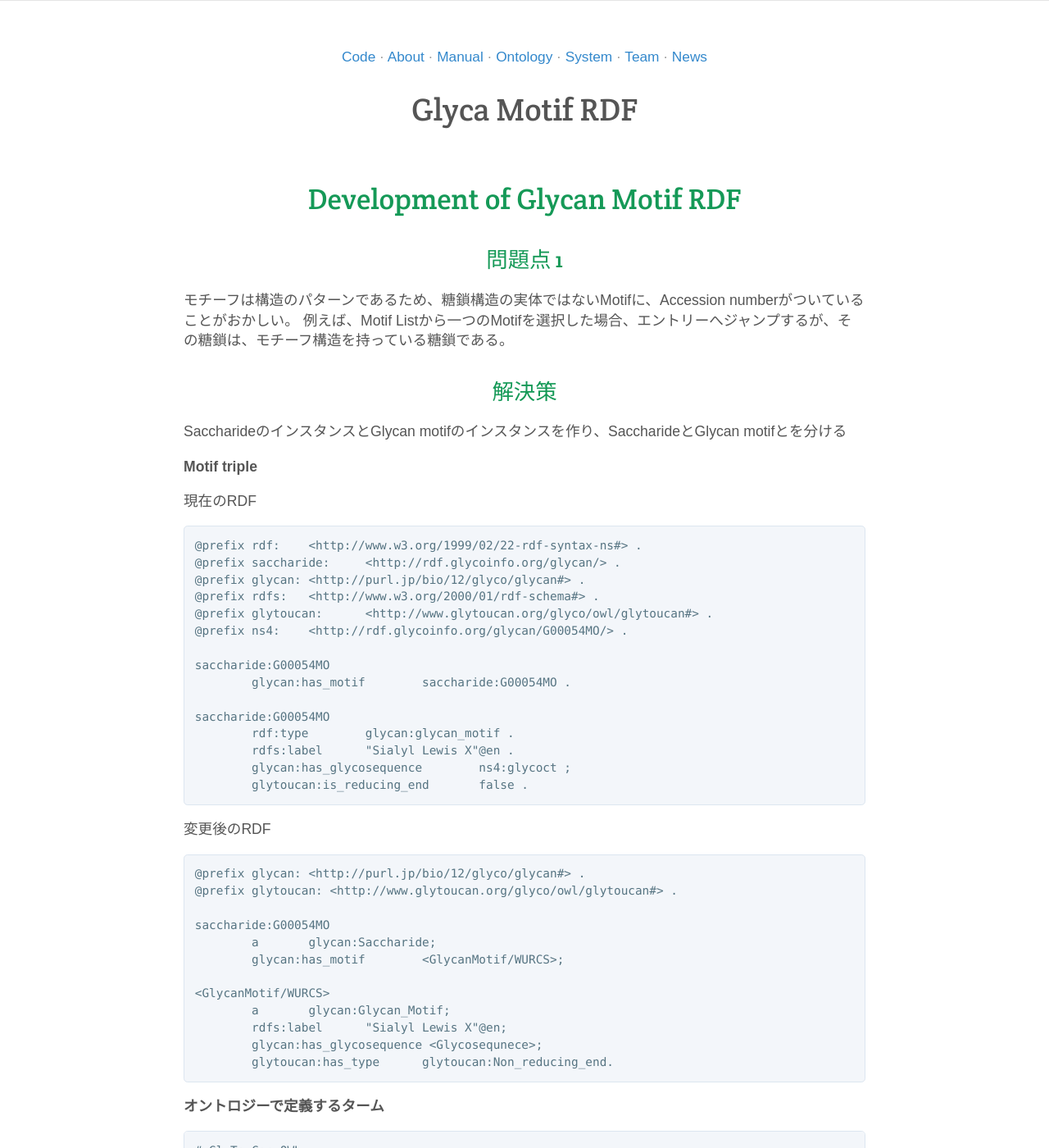
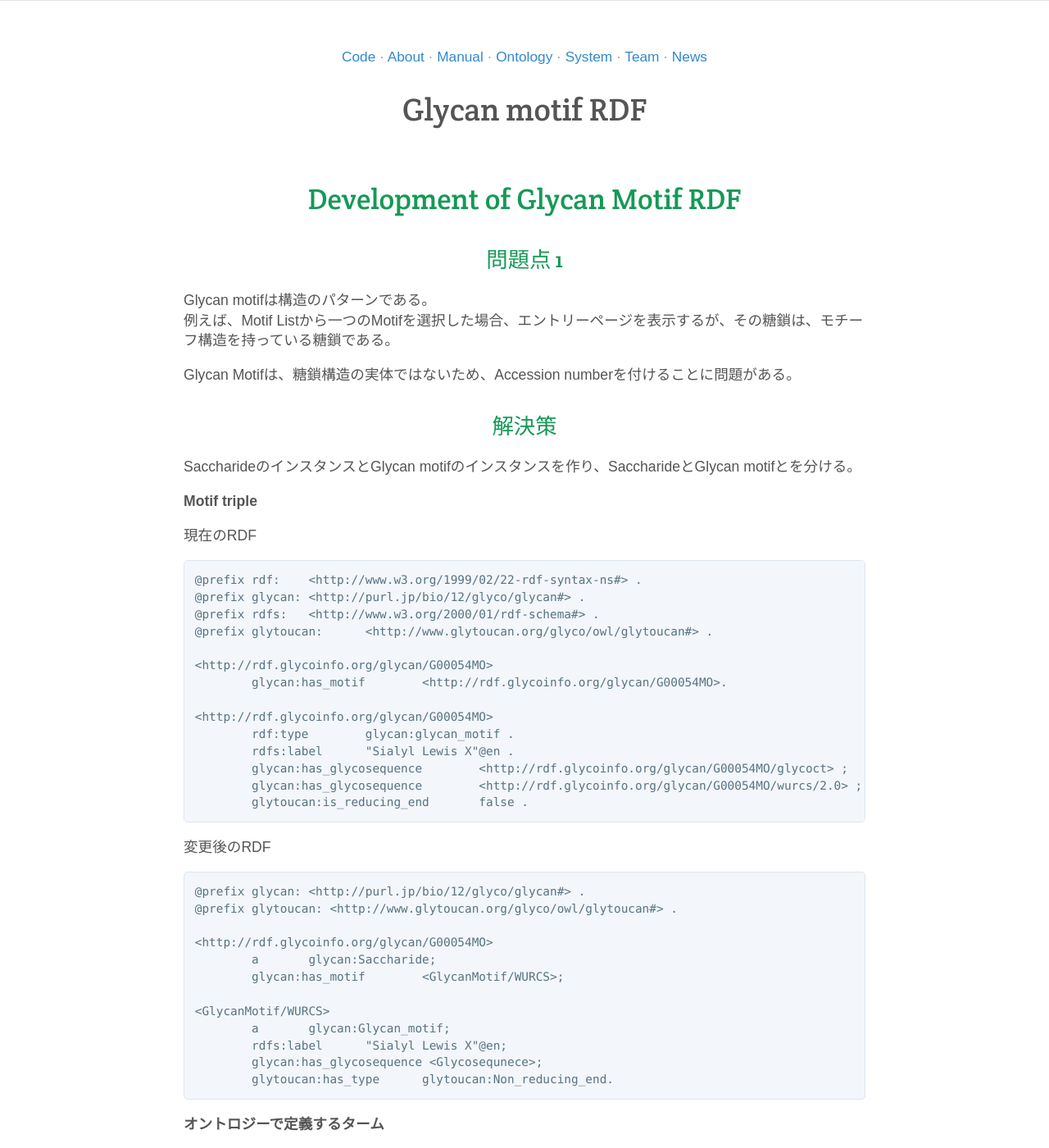
Before and after one commit to glytoucan/glytoucan, a Jekyll site: the page built from system/rdf/devMotifRdf.md, in a window 1280 px wide and 1400 px high. Shown: the whole window at 82% size. Built offline with Jekyll 4.4.1, drawn with Linux system fonts in a browser that asks for light colours; nearby versions of some CDN libraries; some of the changed text lies outside the part shown.

Commit message:
modified typo : devMotifRdf.md

````diff
--- a/system/rdf/devMotifRdf.md
+++ b/system/rdf/devMotifRdf.md
@@ -1,6 +1,6 @@
 ---
-title: Glyca Motif RDF
-authors:
+title: Glycan motif RDF
+author:
 - Daisuke Shinmachi
 date: 2016-05-10
 layout: default
@@ -10,13 +10,15 @@ layout: default
 
 ## 問題点 1
 
-モチーフは構造のパターンであるため、糖鎖構造の実体ではないMotifに、Accession numberがついていることがおかしい。
-例えば、Motif Listから一つのMotifを選択した場合、エントリーへジャンプするが、その糖鎖は、モチーフ構造を持っている糖鎖である。
+Glycan motifは構造のパターンである。
+例えば、Motif Listから一つのMotifを選択した場合、エントリーページを表示するが、その糖鎖は、モチーフ構造を持っている糖鎖である。
+
+Glycan Motifは、糖鎖構造の実体ではないため、Accession numberを付けることに問題がある。
 
 
 ## 解決策
 
-SaccharideのインスタンスとGlycan motifのインスタンスを作り、SaccharideとGlycan motifとを分ける
+SaccharideのインスタンスとGlycan motifのインスタンスを作り、SaccharideとGlycan motifとを分ける。
 
 
 **Motif triple**
@@ -25,19 +27,18 @@ SaccharideのインスタンスとGlycan motifのインスタンスを作り、S
 
 ```
 @prefix rdf:	<http://www.w3.org/1999/02/22-rdf-syntax-ns#> .
-@prefix saccharide:	<http://rdf.glycoinfo.org/glycan/> .
 @prefix glycan:	<http://purl.jp/bio/12/glyco/glycan#> .
 @prefix rdfs:	<http://www.w3.org/2000/01/rdf-schema#> .
 @prefix glytoucan:	<http://www.glytoucan.org/glyco/owl/glytoucan#> .
-@prefix ns4:	<http://rdf.glycoinfo.org/glycan/G00054MO/> .
 
-saccharide:G00054MO
-	glycan:has_motif	saccharide:G00054MO .
+<http://rdf.glycoinfo.org/glycan/G00054MO>
+	glycan:has_motif	<http://rdf.glycoinfo.org/glycan/G00054MO>.
 
-saccharide:G00054MO
+<http://rdf.glycoinfo.org/glycan/G00054MO>
 	rdf:type	glycan:glycan_motif .
 	rdfs:label	"Sialyl Lewis X"@en .
-	glycan:has_glycosequence	ns4:glycoct ;
+	glycan:has_glycosequence	<http://rdf.glycoinfo.org/glycan/G00054MO/glycoct> ;
+	glycan:has_glycosequence	<http://rdf.glycoinfo.org/glycan/G00054MO/wurcs/2.0> ;
 	glytoucan:is_reducing_end	false .
 ```
 
@@ -48,12 +49,12 @@ saccharide:G00054MO
 @prefix glycan: <http://purl.jp/bio/12/glyco/glycan#> .
 @prefix glytoucan: <http://www.glytoucan.org/glyco/owl/glytoucan#> .
 
-saccharide:G00054MO
+<http://rdf.glycoinfo.org/glycan/G00054MO>
 	a	glycan:Saccharide;
 	glycan:has_motif	<GlycanMotif/WURCS>;
 
 <GlycanMotif/WURCS>
-	a	glycan:Glycan_Motif;
+	a	glycan:Glycan_motif;
 	rdfs:label	"Sialyl Lewis X"@en;
 	glycan:has_glycosequence <Glycosequnece>;
 	glytoucan:has_type	glytoucan:Non_reducing_end.
@@ -79,7 +80,7 @@ glytoucan:Motif_type
 ## Property
 glytoucan:has_type
 	rdf:type	owl:ObjectProperty;
-	rdfs:domain	glycan:Gycan_Motif;
+	rdfs:domain	glycan:Gycan_motif;
 	rdfs:range	glytoucan:Motif_type;
 	rdfs:label	"has type"^^xsd:string.
 
@@ -104,85 +105,76 @@ glytoucan:Non_reducing_end
 
 ## 問題点 2
 
-Glycan MotifのIRIの形は?
+Glycan MotifのインスタンスのIRIの中身はどんな文字列か?
 
 
 ## 解決策
 
-IRIには、MotifのWURCSが含まれる
+Glycan motifのIRIに、WURCSを含ませる
 
 `<http://rdf.glycoinfo.org/motif/{WURCS}>`
 
-=> より具体的なIRIが欲しいところ。
+例：
 `<http://rdf.glycoinfo.org/motif/WURCS=2.0/3,3,2/[a2122h-1b_1-5_2*NCC/3=O][a1221m-1a_1-5][a2112h-1b_1-5]/1-2-3/a3-b1_a4-c1>`
-
-IRIが長いので、PREFIXを使って省略して表現する。
-
-```
-@prefix motif: <http://rdf.glycoinfo.org/motif/> .
-
-motif:WURCS=2.0/3,3,2/[a2122h-1b_1-5_2*NCC/3=O][a1221m-1a_1-5][a2112h-1b_1-5]/1-2-3/a3-b1_a4-c1
-	a	glycan:Glycan_motif.
-```
 
 
 
 ## 問題点 3
 
-各Glycan MotifがどのMotif typeであるかをどうやって判断するか？
+各Glycan Motifが、どのMotif typeであるかをどうやって判断するか？
 例えば：G00051MOは３つのMotif typeのうち、どのタイプか？
 
 ## 解決策
 
-=>
+未検討
 
 
 
 ## 問題点４
 
-`<Glycosequence>`はどうやって作るか？
+GlycosequenceのインスタンスIRIはどうやって作るか？
+
 これまでは、
 `<http://rdf.glycoinfo.org/glycan/G00054MO/glycoct>`
 `<http://rdf.glycoinfo.org/glycan/G00054MO/wurcs/2.0>`
 
-表記形式が違うごとに分けてIRIを作っていた。
-IRIには、Accession numberを入れないので、別の記述方法を考えなければならない
+GlycoCT形式、WURCS形式と分けてIRIを作っていた。
+IRIには、Accession numberを含めないので、別の記述方法を考えなければならない
 
 ## 解決策
 
-GlyTouCanで扱うGlycan Motifは、登録されるSaccharideと違い、複数の表示形式を持たないことにする。
-つまり、Glycan Motifの糖鎖構造の表示形式は、WURCSのみとして扱う。
+GlyTouCanで扱うGlycan motifは、登録されるSaccharideと違い、複数の表示形式を持たないこととする。
+つまり、Glycan Motifの糖鎖構造の表示形式は、WURCSのみ扱う。
 
 
-これまでは、以下のようなSaccharideのGlycosequence IRIが使われている
+Saccharideの場合、以下のようなGlycosequence IRIが使われている
 `<http://rdf.glycoinfo.org/glycan/G00051MO/wurcs/2.0>`
 
-Motif sequeceであることと、WURCSの文字列を使ったIRI
+Glycan motifのGlycosequenceを、WURCSの文字列を使って表現した場合
 => `<http://rdf.glycoinfo.org/motif/sequence/WURCS=2.0/3,3,2/[a2122h-1b_1-5_2*NCC/3=O][a1221m-1a_1-5][a2112h-1b_1-5]/1-2-3/a3-b1_a4-c1>`
 
 
-```
-@prefix mseq: <http://rdf.glycoinfo.org/motif/sequence/> .
-
-mseq:WURCS=2.0/3,3,2/[a2122h-1b_1-5_2*NCC/3=O][a1221m-1a_1-5][a2112h-1b_1-5]/1-2-3/a3-b1_a4-c1
-```
-
 **課題**
-新しいMotifのGlycosequence IRIは、WURCS-RDFで対応が必要
+~~新しいMotifのGlycosequence IRIは、WURCS-RDFで対応が必要~~
 
 
 
 
 ## 問題点５
 
-モチーフ名が今後、複数存在する可能性がある。
-人によっては、違うモチーフ名が使われている可能性がある。
-そのため、複数のモチーフ名が記述できるような書き方を考える。
+Motif nameは、複数存在する可能性がある。
+人によっては、違うMotif nameが使われている可能性がある。
+そのため、複数のMotif nameが記述できる方法が必要である。
 
 ## 解決策
 
-これまでは、モチーフ名の記述にrdfs:labelを使ってきたが、これはモチーフ名が一つの時に限る。
+これまでは、Motif nameの記述にrdfs:labelを使ってきたが、これはMotif nameが一つの時に限る。
 そのため、複数を記述するための述語を用意する。
+
+* glycan:has_alias
+* glycan:has_alias_name
+
+述語を使った場合、以下のRDFが記述できる
 
 ```
 <glycan:Glycan_motif>
@@ -195,50 +187,42 @@ mseq:WURCS=2.0/3,3,2/[a2122h-1b_1-5_2*NCC/3=O][a1221m-1a_1-5][a2112h-1b_1-5]/1-2
 	glycan:has_alias_name "alias name"^^xsd:string .
 ```
 
-糖鎖構造に名前をつけるためのタームを用意する。
-glycan:has_alias
-glycan:has_alias_name
 
 
 
 
 ## 変更後のRDF(修正)
 
-* IRIが長くなるので、PREFIXを活用して、IRIを短縮した。
 * Glycan MotifのインスタンスのIRIを追記した。
 * Glycan Motif SequenceのインスタンスのIRIを追記した。
-* モチーフ名は、Glycan Motf aliasに記述した。
+* Motif nameは、Glycan Motf aliasに記述した。
 
 
 ```
 @prefix glycan: <http://purl.jp/bio/12/glyco/glycan#> .
 @prefix glytoucan: <http://www.glytoucan.org/glyco/owl/glytoucan#> .
-@prefix saccharide:	<http://rdf.glycoinfo.org/glycan/> .
-@prefix motif: <http://rdf.glycoinfo.org/motif/> .
-@prefix mseq: <http://rdf.glycoinfo.org/motif/sequence/> .
-@prefix malias: <http://rdf.glycoinfo.org/motif/alias> .
 
 # Lewis X
-saccharide:G00051MO
+<http://rdf.glycoinfo.org/glycan/G00051MO>
 	a	glycan:Saccharide;
-	glycan:has_motif	motif:WURCS=2.0/3,3,2/[a2122h-1b_1-5_2*NCC/3=O][a1221m-1a_1-5][a2112h-1b_1-5]/1-2-3/a3-b1_a4-c1.
+	glycan:has_motif	<http://rdf.glycoinfo.org/motif/WURCS=2.0/3,3,2/[a2122h-1b_1-5_2*NCC/3=O][a1221m-1a_1-5][a2112h-1b_1-5]/1-2-3/a3-b1_a4-c1>.
 
 
-motif:WURCS=2.0/3,3,2/[a2122h-1b_1-5_2*NCC/3=O][a1221m-1a_1-5][a2112h-1b_1-5]/1-2-3/a3-b1_a4-c1
+<http://rdf.glycoinfo.org/motif/WURCS=2.0/3,3,2/[a2122h-1b_1-5_2*NCC/3=O][a1221m-1a_1-5][a2112h-1b_1-5]/1-2-3/a3-b1_a4-c1>
 	a	glycan:Glycan_motif;
-	glycan:has_glycosequence mseq:WURCS=2.0/3,3,2/[a2122h-1b_1-5_2*NCC/3=O][a1221m-1a_1-5][a2112h-1b_1-5]/1-2-3/a3-b1_a4-c1;
+	glycan:has_glycosequence <http://rdf.glycoinfo.org/motif/sequence/WURCS=2.0/3,3,2/[a2122h-1b_1-5_2*NCC/3=O][a1221m-1a_1-5][a2112h-1b_1-5]/1-2-3/a3-b1_a4-c1>;
 	glytoucan:has_type	glytoucan:Non_reducing_end;
-	glycan:has_alias	malias:WURCS=2.0/3,3,2/[a2122h-1b_1-5_2*NCC/3=O][a1221m-1a_1-5][a2112h-1b_1-5]/1-2-3/a3-b1_a4-c1.
+	glycan:has_alias	<http://rdf.glycoinfo.org/motif/aliasWURCS=2.0/3,3,2/[a2122h-1b_1-5_2*NCC/3=O][a1221m-1a_1-5][a2112h-1b_1-5]/1-2-3/a3-b1_a4-c1>.
 
 
-mseq:WURCS=2.0/3,3,2/[a2122h-1b_1-5_2*NCC/3=O][a1221m-1a_1-5][a2112h-1b_1-5]/1-2-3/a3-b1_a4-c1
+<http://rdf.glycoinfo.org/motif/sequence/WURCS=2.0/3,3,2/[a2122h-1b_1-5_2*NCC/3=O][a1221m-1a_1-5][a2112h-1b_1-5]/1-2-3/a3-b1_a4-c1>
 	a	glycan:Glycosequence;
 	rdfs:label "WURCS=2.0/3,3,2/[a2122h-1b_1-5_2*NCC/3=O][a1221m-1a_1-5][a2112h-1b_1-5]/1-2-3/a3-b1_a4-c1"^^xsd:string;
 	glycan:has_sequence "WURCS=2.0/3,3,2/[a2122h-1b_1-5_2*NCC/3=O][a1221m-1a_1-5][a2112h-1b_1-5]/1-2-3/a3-b1_a4-c1"^^xsd:string;
 	glycan:in_carbohydrate_format	glycan:carbohydrate_format_wurcs.
 
 
-malias:WURCS=2.0/3,3,2/[a2122h-1b_1-5_2*NCC/3=O][a1221m-1a_1-5][a2112h-1b_1-5]/1-2-3/a3-b1_a4-c1
+<http://rdf.glycoinfo.org/motif/aliasWURCS=2.0/3,3,2/[a2122h-1b_1-5_2*NCC/3=O][a1221m-1a_1-5][a2112h-1b_1-5]/1-2-3/a3-b1_a4-c1>
 	a	glycan:Glycan_motif_alias;
 	glycan:has_alias_name	"Lewis X"@en.
 ```
````
